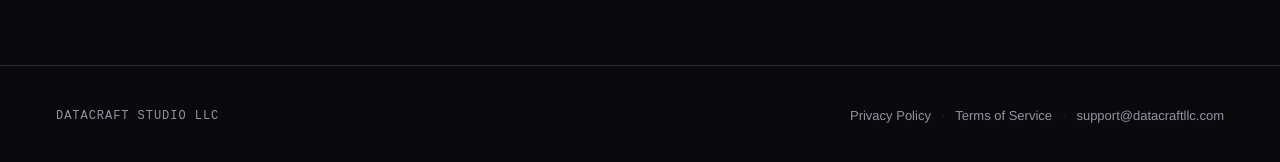
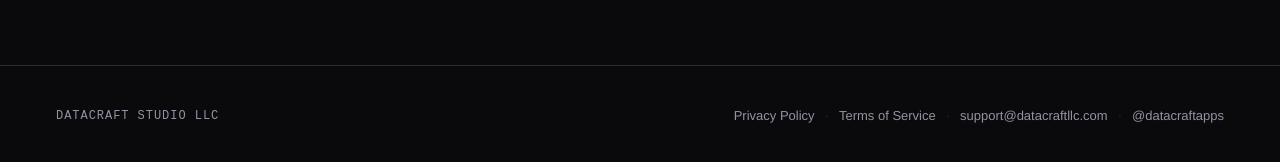
Before and after one commit to eliesernodarse-bit/datacraftstudio-site, a Jekyll site: the page built from index.html, in a window 1280 px wide and 900 px high, scrolled down 2538 px. Shown: the part 717-879 px from the top of the window. Built offline with Jekyll 4.4.1, drawn with Linux system fonts in a browser that asks for light colours.

Commit message:
Add Instagram link to footer
Co-Authored-By: Claude Sonnet 5 <noreply@anthropic.com>

```diff
--- a/_includes/footer.html
+++ b/_includes/footer.html
@@ -6,5 +6,7 @@
     <a href="{{ '/apps/terms' | relative_url }}">Terms of Service</a>
     <span aria-hidden="true">·</span>
     <a href="mailto:support@datacraftllc.com">support@datacraftllc.com</a>
+    <span aria-hidden="true">·</span>
+    <a href="https://instagram.com/datacraftapps" target="_blank" rel="noopener">@datacraftapps</a>
   </nav>
 </footer>
```
